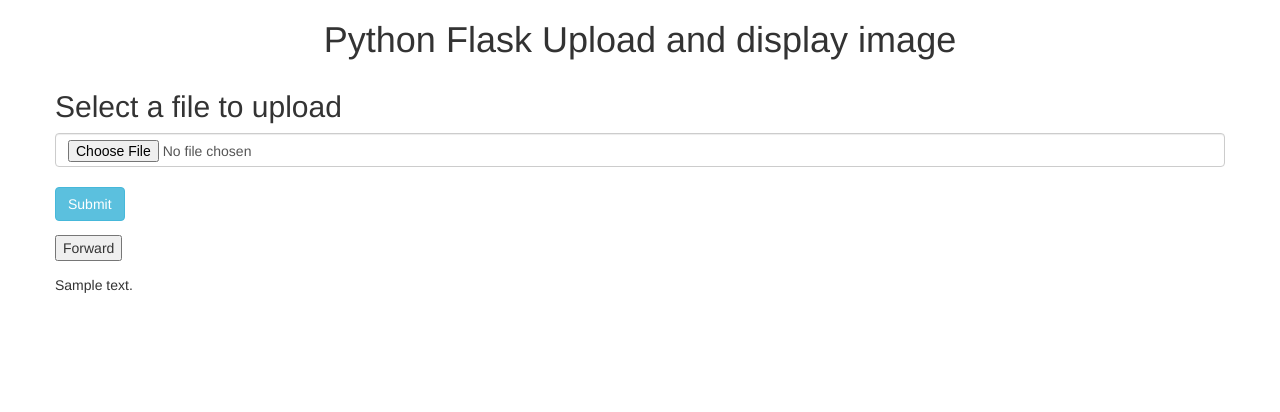
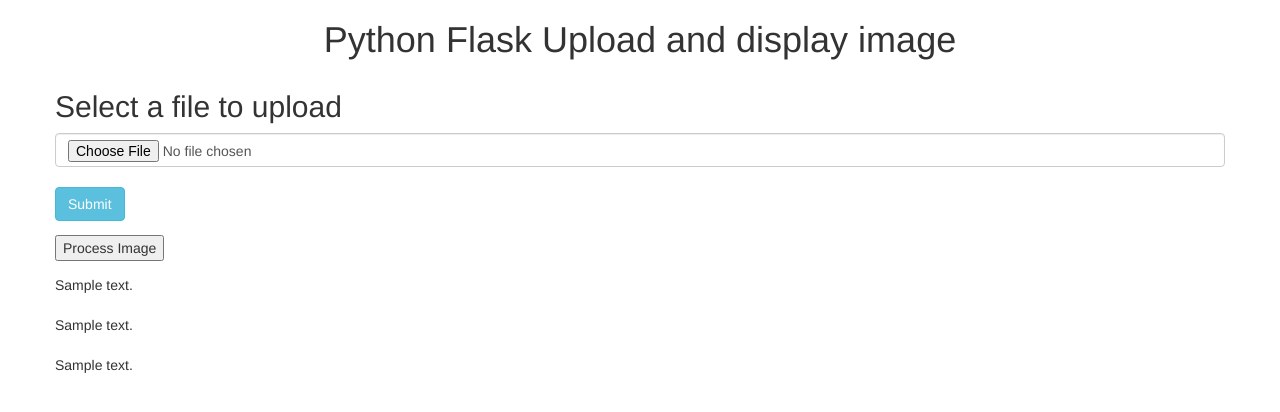
Before and after one commit to pulkitgarg784/txtscribe, a Flask app: template templates/index.html in a window 1280 px wide. Shown: the top 412 px of the page. Run offline with Flask 2, Linux system fonts and the light colour scheme; the template is opened without the code that fills it: most values are stand-ins (such as "Sample title", 1, 10 or a date in 2020); some libraries are stand-ins or nearby versions.

Commit message:
added summary

```diff
--- a/app.py
+++ b/app.py
@@ -2,6 +2,9 @@
 import urllib.request
 import os
 from werkzeug.utils import secure_filename
+import cohere
+co = cohere.Client('dG9FO5NCPecnNjWtiSGAlXmQf3qbkVkBGX2krkBg')
+
 
 app = Flask(__name__)
 
@@ -47,12 +50,75 @@
     #print('display_image filename: ' + filename)
     return redirect(url_for('static', filename='uploads/' + filename), code=301)
 
-@app.route("/forward/", methods=['POST'])
+
+def detect_document(path):
+    words = []
+    from google.cloud import vision
+    import io
+    client = vision.ImageAnnotatorClient.from_service_account_json("HackTheNorth-4bd17a719544.json")
+
+    with io.open(path, 'rb') as image_file:
+        content = image_file.read()
+
+    image = vision.Image(content=content)
+
+    response = client.document_text_detection(image=image)
+    for page in response.full_text_annotation.pages:
+        for block in page.blocks:
+            for paragraph in block.paragraphs:
+                for word in paragraph.words:
+                    word_text = ''.join([
+                        symbol.text for symbol in word.symbols
+                    ])
+                    words.append(word_text)
+    return(" ".join(map(str, words)))
+
+    if response.error.message:
+        raise Exception(
+            '{}\nFor more info on error messages, check: '
+            'https://cloud.google.com/apis/design/errors'.format(
+                response.error.message))
+
+def fix_text(test_str):
+    training_data = "This is a spell check generator that fixes samples of text.\n\nSample: a new type OF aurora FounD on saturn resolves a planetary mystery\nFixed: A new type of aurora found on saturn resolves a planetary mystery\n--\nSample: online Shopping is ReSHaping Real-world Cities\nFixed: Online shopping is reshaping real-world cities\n--\nSample: When you close 100 TAbs AFter Finding THE SoluTion To A BuG\nFixed: When you close 100 tabs after finding the solution to a bug\n--\nSample: masteing DYNAmIC ProGrammING\nFixed: Mastering dynamic programming\n--\nSample: "+test_str+"\nFixed:"
+    response1 = co.generate(
+    model='large',
+    prompt=training_data,
+    max_tokens=400,
+    temperature=0.3,
+    k=0,
+    p=0.75,
+    frequency_penalty=0,
+    presence_penalty=0,
+    stop_sequences=["--"],
+    return_likelihoods='NONE')
+
+    fixed_str = response1.generations[0].text
+    return fixed_str
+    #print('Fixed Text:', fixed_str)
+def summarize(fixed_str):
+    summary_training_data = "Passage: Is Wordle getting tougher to solve? Players seem to be convinced that the game has gotten harder in recent weeks ever since The New York Times bought it from developer Josh Wardle in late January. The Times has come forward and shared that this likely isn’t the case. That said, the NYT did mess with the back end code a bit, removing some offensive and sexual language, as well as some obscure words There is a viral thread claiming that a confirmation bias was at play. One Twitter user went so far as to claim the game has gone to “the dusty section of the dictionary” to find its latest words.\n\nTLDR: Wordle has not gotten more difficult to solve.\n--\nPassage: ArtificialIvan, a seven-year-old, London-based payment and expense management software company, has raised $190 million in Series C funding led by ARG Global, with participation from D9 Capital Group and Boulder Capital. Earlier backers also joined the round, including Hilton Group, Roxanne Capital, Paved Roads Ventures, Brook Partners, and Plato Capital.\n\nTLDR: ArtificialIvan has raised $190 million in Series C funding.\n--\nPassage: " + fixed_str +  "\n\nTLDR:"
+    response2 = co.generate(
+    model='large',
+    prompt=summary_training_data,
+    max_tokens=100,
+    temperature=0.3,
+    k=0,
+    p=1,
+    frequency_penalty=0,
+    presence_penalty=0,
+    stop_sequences=["--"],
+    return_likelihoods='NONE')
+    return((response2.generations[0].text))
+
+@app.route("/Process/", methods=['POST'])
 def move_forward():
     #Moving forward code
     photoname =  request.cookies.get('photoname')
-
-    return render_template('index.html', forward_message=photoname);
+    test_str = detect_document("static/uploads/"+photoname)
+    fixed_str = fix_text(test_str)
+    summary = summarize(fixed_str)
+    return render_template('index.html', scanned_text=test_str, processed_text = fixed_str, summary_text = summary);
 
 if __name__ == "__app__":
     app.run()
--- a/templates/index.html
+++ b/templates/index.html
@@ -26,7 +26,7 @@
             </p>
             {% if filename %}
             <div>
-                <img src="{{ url_for('display_image', filename=filename) }}">
+                <img src="{{ url_for('display_image', filename=filename) }}" style="width: 40vw;">
             </div>
             {% endif %}
             <form method="post" action="/" enctype="multipart/form-data">
@@ -39,10 +39,14 @@
                     <input type="submit" value="Submit" class="btn btn-info">
                 </p>
             </form>
-            <form action="/forward/" method="post">
-                <button name="forwardBtn" type="submit">Forward</button>
+            <form action="/Process/" method="post">
+                <button name="processBtn" type="submit">Process Image</button>
             </form>
-            {{ forward_message }}
+            {{ scanned_text }}
+            <br><br>
+            {{ processed_text }}
+            <br><br>
+            {{ summary_text }}
         </div>
     </div>
 </body>
```
Also changed, not shown: static/uploads/WhatsApp_Image_2022-09-17_at_11.10.37_PM.jpeg (added), static/uploads/WhatsApp_Image_2022-09-17_at_5.11.05_PM.jpeg (added), static/uploads/WhatsApp_Image_2022-09-17_at_5.36.00_PM.jpeg (added).
